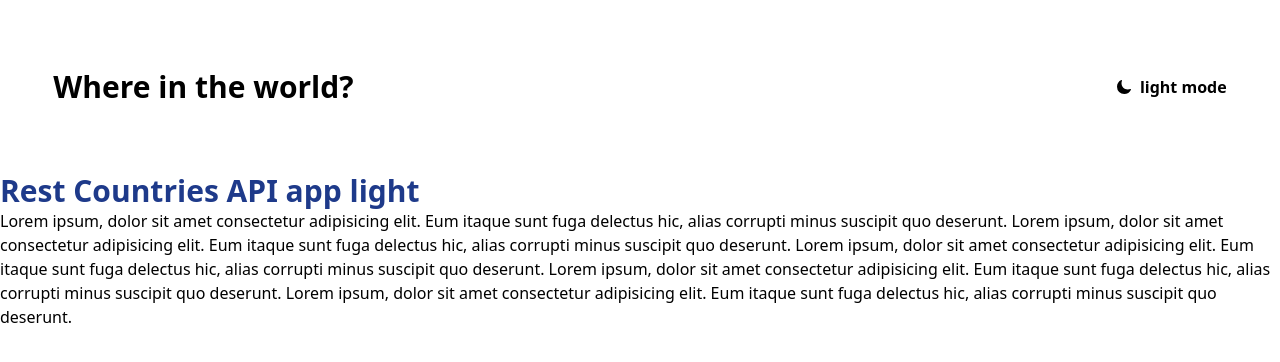
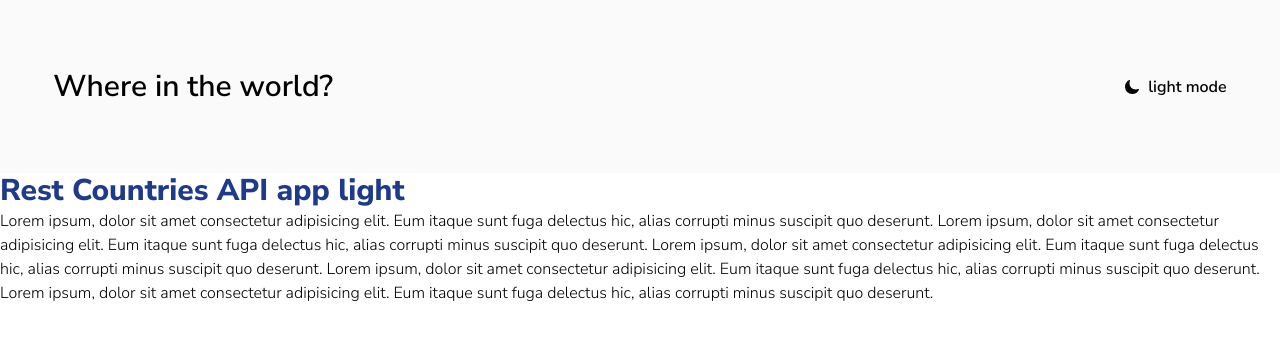
Before and after one commit to victoriacheng15/fem-rest-countries-api, a React (Vite) app: page / in a window 1280 px wide. Shown: the top 362 px of the page. Built offline with nearby package versions, Linux system fonts and the light colour scheme.

Commit message:
add colors for tailwind config and rules for eslint

```diff
--- a/tailwind.config.js
+++ b/tailwind.config.js
@@ -1,11 +1,25 @@
 /** @type {import('tailwindcss').Config} */
 module.exports = {
-  content: [
-    "./index.html",
-    "./src/**/*.{vue,js,ts,jsx,tsx}",
-  ],
+  content: ['./index.html', './src/**/*.{vue,js,ts,jsx,tsx}'],
+  darkMode: 'class',
   theme: {
-    extend: {},
+    extend: {
+      fontFamily: {
+        nuito: ['Nunito Sans', 'sans-seri'],
+      },
+      colors: {
+        darkBlue: {
+          900: 'hsl(200, 15%, 8%)',
+          800: 'hsl(207, 26%, 17%)',
+          700: 'hsl(209, 23%, 22%)',
+        },
+        lightGray: {
+          900: 'hsl(0, 0%, 52%)',
+          800: 'hsl(0, 0%, 98%)',
+          700: 'hsl(0, 0%, 100%)',
+        },
+      },
+    },
   },
   plugins: [],
-}
+};
```
Also changed, not shown: .eslintrc.js.
